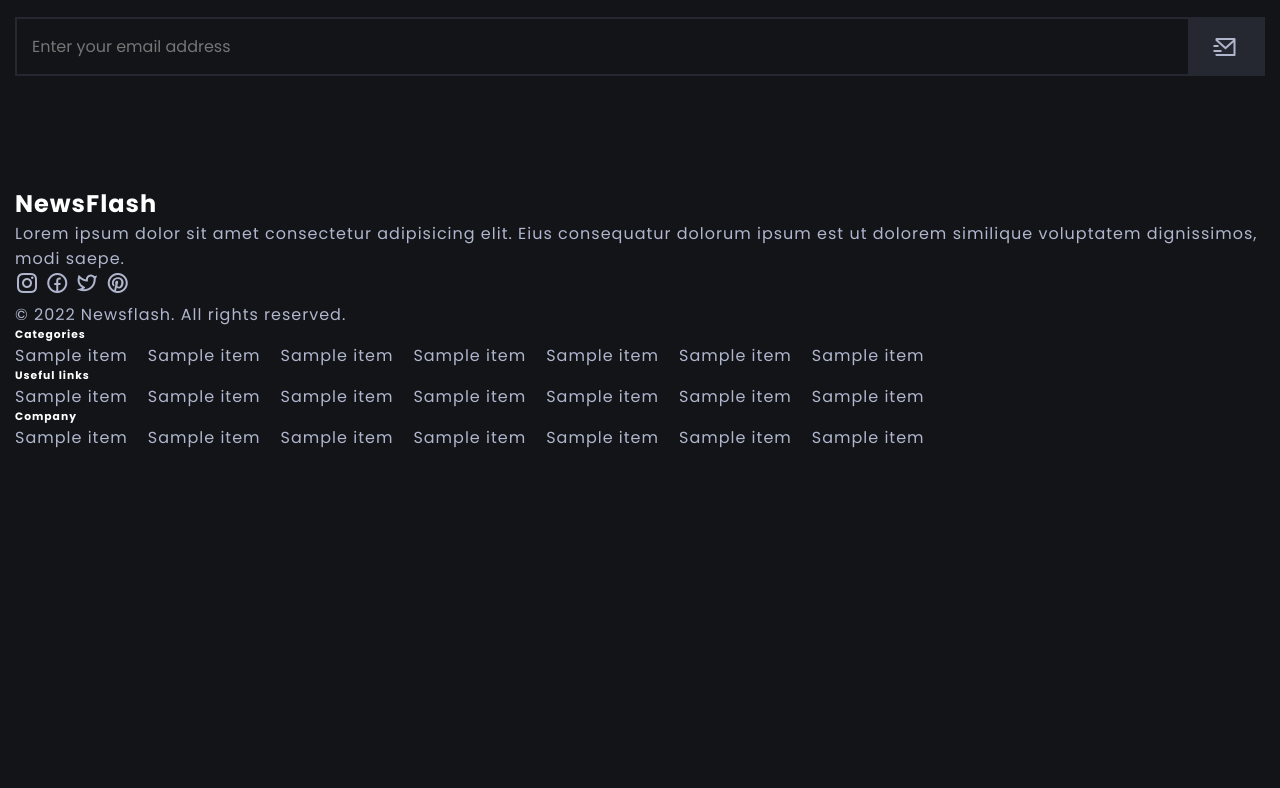
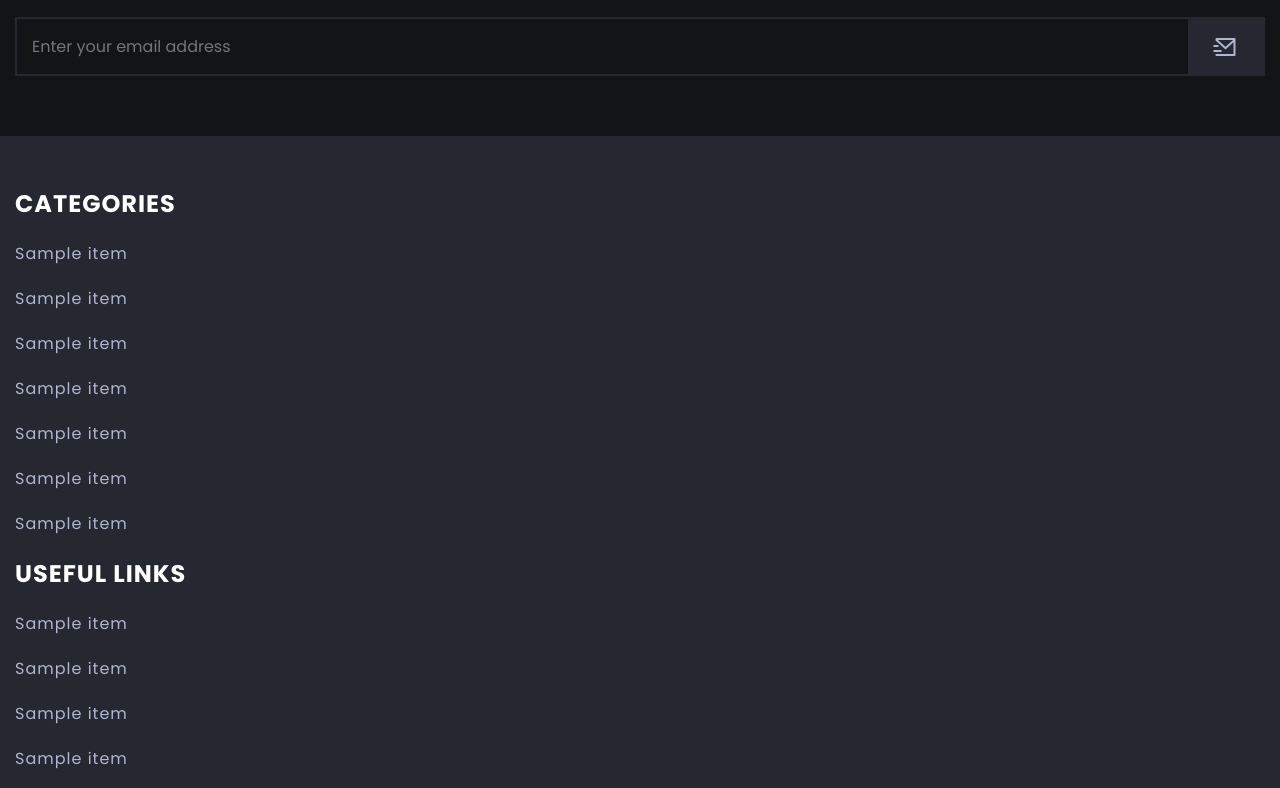
Before and after one commit to starhuy1903/Blog_HTML_CSS, a plain HTML site: page index.html in a window 1280 px wide. Shown: the part 9520-10308 px from the top of the page. Before the commit the page ends 10020 px from the top, so only its background shows below. Drawn offline with nearby package versions, Linux system fonts and the light colour scheme.

Commit message:
Footer - CSS

```diff
--- a/assets/css/main.css
+++ b/assets/css/main.css
@@ -574,8 +574,60 @@ z-index: 5;
 }
 
 /* Footer */
+.footer{
+    background-color: var(--secondary-background-color);
+}
+
+.footer-container{
+    gap: var(--gap);
+}
+
+.company-data{
+    display: flex;
+    flex-direction: column;
+    order: 1;
+}
+
+.company-description{
+    margin-block: var(--margin-sm);
+    max-width: 75%;
+}
+
+.social-media{
+    margin-bottom: var(--margin-md);
+}
+
+.copyright-notice{
+    opacity: .8;
+}
+
+.footer-list{
+    flex-direction: column;
+    align-items: flex-start;
+}
+
+.footer-title{
+    font-size: var(--font-size-md);
+    text-transform: uppercase;
+    margin-bottom: var(--margin-sm);
+}
 
 /* Scrollbar styles */
+::-webkit-scrollbar{
+    width: 1rem;
+}
+
+::-webkit-scrollbar-track {
+    background-color: #f1f1f1;
+}
+
+::-webkit-scrollbar-thumb{
+    background-color: #3f4254;
+}
+
+::-webkit-scrollbar-thumb:hover {
+    background-color: #2e303b;
+}
 
 /* Blog post */
 
```
